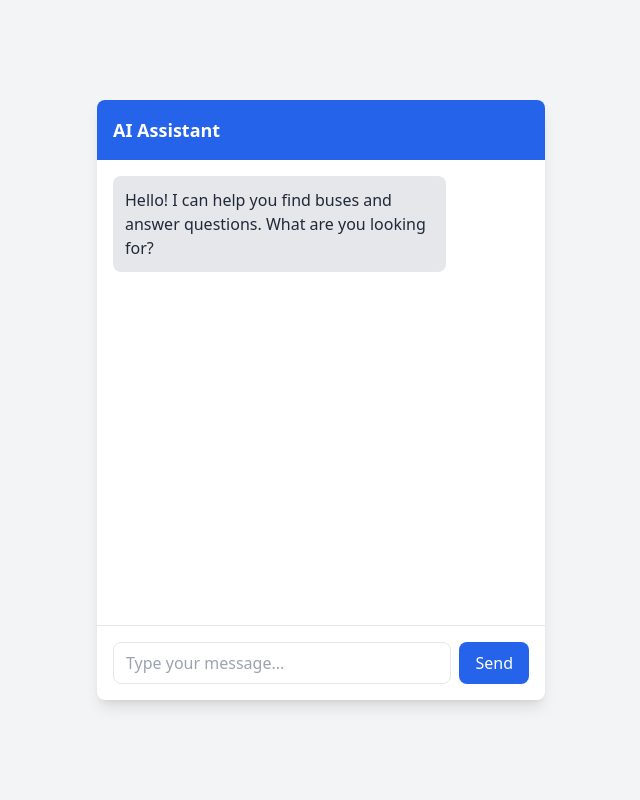
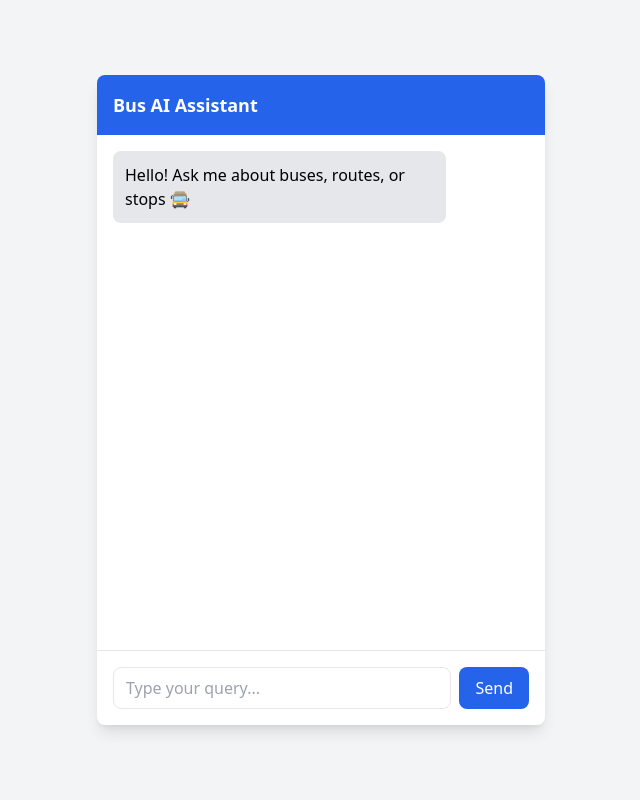
Before and after one commit to Karthi-Villain/BusBookingSystem, a Flask app: page /bot in a window 1280 px wide. Shown: the whole page, without its empty margins (319-959 px from the left). Run offline with Flask 3, Linux system fonts and the light colour scheme; some libraries are stand-ins or nearby versions.

Commit message:
Updated the Chat Template to the new Response Type, Bot can now respond to the Greetings

```diff
--- a/BusBot/templates/chat.html
+++ b/BusBot/templates/chat.html
@@ -6,20 +6,37 @@
     <title>Bus Booking Bot</title>
     <script src="https://cdn.tailwindcss.com"></script>
 </head>
-<body class="bg-gray-100 h-screen flex flex-col items-center justify-center p-4">
-    <div class="w-full max-w-md bg-white rounded-lg shadow-lg flex flex-col h-[600px]">
-        <div class="bg-blue-600 text-white p-4 rounded-t-lg flex justify-between items-center">
-            <span class="font-bold text-lg">AI Assistant</span>
+
+<body class="bg-gray-100 h-screen flex items-center justify-center p-4">
+
+<div class="w-full max-w-md bg-white rounded-lg shadow-lg flex flex-col h-[650px]">
+
+    <!-- Header -->
+    <div class="bg-blue-600 text-white p-4 rounded-t-lg font-bold text-lg">
+        Bus AI Assistant
     </div>
 
+    <!-- Chat Area -->
     <div id="chat-box" class="flex-1 p-4 overflow-y-auto flex flex-col gap-3">
-            <div class="self-start bg-gray-200 text-gray-800 p-3 rounded-lg max-w-[80%] whitespace-pre-wrap">Hello! I can help you find buses and answer questions. What are you looking for?</div>
+
+        <div class="self-start bg-gray-200 p-3 rounded-lg max-w-[80%]">
+            Hello! Ask me about buses, routes, or stops 🚍
         </div>
 
+    </div>
+
+    <!-- Input -->
     <div class="p-4 border-t flex gap-2">
-            <input type="text" id="user-input" class="flex-1 border rounded-lg px-3 py-2 focus:outline-none focus:border-blue-600" placeholder="Type your message...">
-            <button id="send-btn" class="bg-blue-600 text-white px-4 py-2 rounded-lg font-medium hover:bg-blue-700 transition-colors">Send</button>
+        <input id="user-input" type="text"
+               placeholder="Type your query..."
+               class="flex-1 border rounded-lg px-3 py-2 focus:outline-none focus:border-blue-600">
+
+        <button id="send-btn"
+                class="bg-blue-600 text-white px-4 py-2 rounded-lg hover:bg-blue-700">
+            Send
+        </button>
     </div>
+
 </div>
 
 <script>
@@ -27,16 +44,40 @@
 const userInput = document.getElementById('user-input');
 const sendBtn = document.getElementById('send-btn');
 
-        function addMessage(text, isUser) {
+function addMessage(content, isUser = false) {
     const div = document.createElement('div');
     div.className = isUser
-                ? 'self-end bg-blue-600 text-white p-3 rounded-lg max-w-[80%] whitespace-pre-wrap'
-                : 'self-start bg-gray-200 text-gray-800 p-3 rounded-lg max-w-[80%] whitespace-pre-wrap';
-            div.textContent = text;
+        ? 'self-end bg-blue-600 text-white p-3 rounded-lg max-w-[80%]'
+        : 'self-start bg-gray-200 text-gray-800 p-3 rounded-lg max-w-[80%]';
+
+    div.innerHTML = content;
     chatBox.appendChild(div);
     chatBox.scrollTop = chatBox.scrollHeight;
 }
 
+// -------- FORMAT BUS CARD --------
+function renderBus(bus) {
+    return `
+        <div class="bg-white border rounded-lg p-3 shadow-sm mb-2">
+            <div class="font-semibold text-blue-600">${bus.name}</div>
+            <div class="text-sm">${bus.type}</div>
+            <div class="text-sm">🕒 ${bus.departure}</div>
+            <div class="text-sm">💰 ₹${bus.price}</div>
+            ${bus.from && bus.to ? `<div class="text-xs text-gray-500">${bus.from} → ${bus.to}</div>` : ''}
+        </div>
+    `;
+}
+
+// -------- FORMAT STOPS --------
+function renderStops(stops) {
+    let html = `<div class="font-semibold mb-1">Stops:</div>`;
+    stops.forEach(stop => {
+        html += `<div class="text-sm">📍 ${stop.name}</div>`;
+    });
+    return html;
+}
+
+// -------- SEND MESSAGE --------
 async function sendMessage() {
     const text = userInput.value.trim();
     if (!text) return;
@@ -44,46 +85,60 @@
     addMessage(text, true);
     userInput.value = '';
 
-            const typingDiv = document.createElement('div');
-            typingDiv.className = 'self-start bg-gray-200 text-gray-800 p-3 rounded-lg max-w-[80%] text-sm italic';
-            typingDiv.textContent = 'Typing...';
-            typingDiv.id = 'typing-indicator';
-            chatBox.appendChild(typingDiv);
-            chatBox.scrollTop = chatBox.scrollHeight;
+    const typing = document.createElement('div');
+    typing.id = 'typing';
+    typing.className = 'self-start bg-gray-200 p-2 rounded-lg text-sm italic';
+    typing.textContent = 'Typing...';
+    chatBox.appendChild(typing);
 
     try {
-                const response = await fetch('/chat', {
+        const res = await fetch('/chat', {
             method: 'POST',
-                    headers: {
-                        'Content-Type': 'application/json'
-                    },
+            headers: {'Content-Type': 'application/json'},
             body: JSON.stringify({ query: text })
         });
 
-                const data = await response.json();
-                document.getElementById('typing-indicator').remove();
+        const data = await res.json();
+        document.getElementById('typing').remove();
 
+        // -------- MESSAGE --------
         if (data.message) {
-                    addMessage(data.message, false);
+            addMessage(data.message);
         }
 
-                if (data.buses_found && data.buses_found.length > 0) {
-                    let busInfo = "Here are the buses I found:\n\n";
-                    data.buses_found.forEach(bus => {
-                        busInfo += `${bus.name} (${bus.type}) - ${bus.departure} - INR ${bus.price}\n`;
+        // -------- INFO HANDLING --------
+        if (data.info && data.info.length > 0) {
+
+            let content = "";
+
+            // BUS RESULTS
+            if (data.q_type === "busses" || data.q_type === "bus_info" || data.q_type === "route") {
+                data.info.forEach(bus => {
+                    content += renderBus(bus);
                 });
-                    addMessage(busInfo, false);
             }
-            } catch (error) {
-                document.getElementById('typing-indicator').remove();
-                addMessage("Connection error. Please try again.", false);
+
+            // STOPS
+            else if (data.q_type === "stops") {
+                content = renderStops(data.info);
+            }
+
+            addMessage(content);
+        }
+
+    } catch (err) {
+        document.getElementById('typing').remove();
+        addMessage("❌ Server error. Try again.");
     }
 }
 
+// -------- EVENTS --------
 sendBtn.addEventListener('click', sendMessage);
+
 userInput.addEventListener('keypress', (e) => {
     if (e.key === 'Enter') sendMessage();
 });
 </script>
+
 </body>
 </html>
--- a/BusBot/train.py
+++ b/BusBot/train.py
@@ -9,7 +9,7 @@ DB_DIR = "./db"
 COLLECTION_NAME = "bus_data"
 
 def process_data(filepath):
-    with open(filepath, 'r') as f:
+    with open(filepath, 'r', encoding='utf-8', errors='ignore') as f:
         raw_data = json.load(f)
 
     documents, metadatas, ids = [], [], []
```
Also changed, not shown: BusBot/data/data.json, BusBot/db/chroma.sqlite3, 4 other files. Lines whose indentation alone changed are shown as unchanged.
